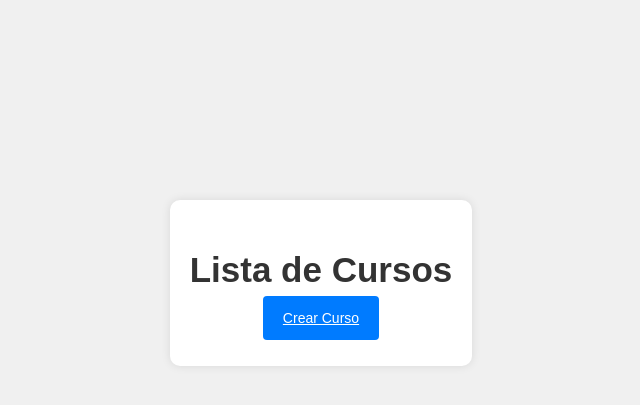
After one commit to Neusj/apoyo_alumnos, a Django app: page /cursos/ in a window 1280 px wide. The commit adds this page. Shown: the part 157-562 px from the top of the page, without its empty margins (319-959 px from the left). Run offline with Django 3.2, Linux system fonts and the light colour scheme; data that the repository does not hold is empty.

Commit message:
crear crud curso

```diff
--- a/apoyo_alumnos/urls.py
+++ b/apoyo_alumnos/urls.py
@@ -17,6 +17,7 @@ from django.contrib import admin
 from django.urls import path
 
 from django.contrib.auth import views as auth_views
+from area_estudiante.views import curso_create, curso_delete, curso_list, curso_update, estudiante_create, estudiante_delete, estudiante_list, estudiante_update, tipo_conducta_create, tipo_conducta_delete, tipo_conducta_list, tipo_conducta_update
 from home.views import CustomLoginView, CustomPasswordResetView, Home, SignUpView
 
 urlpatterns = [
@@ -27,4 +28,23 @@ urlpatterns = [
     path('login/', CustomLoginView.as_view(), name='login'),
     path('logout/', auth_views.LogoutView.as_view(), name='logout'),
     path('password_reset/', CustomPasswordResetView.as_view(), name='password_reset'),
+
+    # Curso
+    path('cursos/', curso_list, name='curso_list'),
+    path('cursos/create/', curso_create, name='curso_create'),
+    path('cursos/update/<int:pk>/', curso_update, name='curso_update'),
+    path('cursos/delete/<int:pk>/', curso_delete, name='curso_delete'),
+
+    # TipoConducta
+    path('tipo_conductas/', tipo_conducta_list, name='tipo_conducta_list'),
+    path('tipo_conductas/create/', tipo_conducta_create, name='tipo_conducta_create'),
+    path('tipo_conductas/update/<int:pk>/', tipo_conducta_update, name='tipo_conducta_update'),
+    path('tipo_conductas/delete/<int:pk>/', tipo_conducta_delete, name='tipo_conducta_delete'),
+
+    # Estudiante
+    path('estudiantes/', estudiante_list, name='estudiante_list'),
+    path('estudiantes/create/', estudiante_create, name='estudiante_create'),
+    path('estudiantes/update/<int:pk>/', estudiante_update, name='estudiante_update'),
+    path('estudiantes/delete/<int:pk>/', estudiante_delete, name='estudiante_delete'),
+
 ]
--- /dev/null
+++ b/area_estudiante/templates/curso_list.html
@@ -0,0 +1,24 @@
+{% extends 'base.html' %}
+
+{% block title %}Cursos{% endblock %}
+
+{% block content %}
+{% block nav %}
+    {% include 'nav.html' %}
+{% endblock %}
+<div class="crud-container">
+    <h2>Lista de Cursos</h2>
+    <a href="{% url 'curso_create' %}" class="btn btn-primary">Crear Curso</a>
+    <div class="course-list">
+        {% for curso in cursos %}
+            <div class="course-item">
+                <span class="course-details">{{ curso.nombre }} - {{ curso.año }} - {{ curso.seccion }}</span>
+                <div class="course-actions">
+                    <a href="{% url 'curso_update' curso.pk %}" class="btn-primary">Editar</a>
+                    <a href="{% url 'curso_delete' curso.pk %}" class="btn-danger">Eliminar</a>
+                </div>
+            </div>
+        {% endfor %}
+    </div>
+</div>
+{% endblock %}
--- a/area_estudiante/views.py
+++ b/area_estudiante/views.py
@@ -1,3 +1,102 @@
-from django.shortcuts import render
+from django.shortcuts import render, get_object_or_404, redirect
+from .models import Curso, TipoConducta, Estudiante
+from .forms import CursoForm, TipoConductaForm, EstudianteForm
 
-# Create your views here.
+# Curso
+def curso_list(request):
+    cursos = Curso.objects.all()
+    return render(request, 'curso_list.html', {'cursos': cursos})
+
+def curso_create(request):
+    if request.method == 'POST':
+        form = CursoForm(request.POST)
+        if form.is_valid():
+            form.save()
+            return redirect('curso_list')
+    else:
+        form = CursoForm()
+    return render(request, 'curso_form.html', {'form': form})
+
+def curso_update(request, pk):
+    curso = get_object_or_404(Curso, pk=pk)
+    if request.method == 'POST':
+        form = CursoForm(request.POST, instance=curso)
+        if form.is_valid():
+            form.save()
+            return redirect('curso_list')
+    else:
+        form = CursoForm(instance=curso)
+    return render(request, 'curso_form.html', {'form': form})
+
+def curso_delete(request, pk):
+    curso = get_object_or_404(Curso, pk=pk)
+    if request.method == 'POST':
+        curso.delete()
+        return redirect('curso_list')
+    return render(request, 'curso_confirm_delete.html', {'curso': curso})
+
+# TipoConducta
+def tipo_conducta_list(request):
+    tipo_conductas = TipoConducta.objects.all()
+    return render(request, 'tipo_conducta_list.html', {'tipo_conductas': tipo_conductas})
+
+def tipo_conducta_create(request):
+    if request.method == 'POST':
+        form = TipoConductaForm(request.POST)
+        if form.is_valid():
+            form.save()
+            return redirect('tipo_conducta_list')
+    else:
+        form = TipoConductaForm()
+    return render(request, 'tipo_conducta_form.html', {'form': form})
+
+def tipo_conducta_update(request, pk):
+    tipo_conducta = get_object_or_404(TipoConducta, pk=pk)
+    if request.method == 'POST':
+        form = TipoConductaForm(request.POST, instance=tipo_conducta)
+        if form.is_valid():
+            form.save()
+            return redirect('tipo_conducta_list')
+    else:
+        form = TipoConductaForm(instance=tipo_conducta)
+    return render(request, 'tipo_conducta_form.html', {'form': form})
+
+def tipo_conducta_delete(request, pk):
+    tipo_conducta = get_object_or_404(TipoConducta, pk=pk)
+    if request.method == 'POST':
+        tipo_conducta.delete()
+        return redirect('tipo_conducta_list')
+    return render(request, 'tipo_conducta_confirm_delete.html', {'tipo_conducta': tipo_conducta})
+
+# Estudiante
+def estudiante_list(request):
+    estudiantes = Estudiante.objects.all()
+    return render(request, 'estudiante_list.html', {'estudiantes': estudiantes})
+
+def estudiante_create(request):
+    if request.method == 'POST':
+        form = EstudianteForm(request.POST)
+        if form.is_valid():
+            form.save()
+            return redirect('estudiante_list')
+    else:
+        form = EstudianteForm()
+    return render(request, 'estudiante_form.html', {'form': form})
+
+def estudiante_update(request, pk):
+    estudiante = get_object_or_404(Estudiante, pk=pk)
+    if request.method == 'POST':
+        form = EstudianteForm(request.POST, instance=estudiante)
+        if form.is_valid():
+            form.save()
+            return redirect('estudiante_list')
+    else:
+        form = EstudianteForm(instance=estudiante)
+    return render(request, 'estudiante_form.html', {'form': form})
+
+def estudiante_delete(request, pk):
+    estudiante = get_object_or_404(Estudiante, pk=pk)
+    if request.method == 'POST':
+        estudiante.delete()
+        return redirect('estudiante_list')
+    return render(request, 'estudiante_confirm_delete.html', {'estudiante': estudiante})
--- a/home/static/css/style.css
+++ b/home/static/css/style.css
@@ -49,7 +49,7 @@ nav ul li a:hover {
     box-sizing: border-box;
 }
 
-.container, .login-container, .signup-container {
+.container, .login-container, .signup-container, .crud-container {
     text-align: center;
     background-color: #ffffff;
     padding: 20px;
@@ -152,3 +152,42 @@ footer {
     bottom: 0;
     width: 100%;
 }
+
+.confirm-delete {
+    display: flex;
+    flex-direction: column;
+    align-items: center;
+}
+
+.confirm-delete button {
+    margin: 10px;
+}
+
+.confirm-delete a {
+    margin: 10px;
+}
+
+.course-list {
+    margin-top: 20px;
+}
+
+.course-item {
+    background-color: #f9f9f9;
+    padding: 15px;
+    margin-bottom: 10px;
+    border-radius: 8px;
+    box-shadow: 0 0 10px rgba(0, 0, 0, 0.1);
+    display: flex;
+    justify-content: space-between;
+    align-items: center;
+}
+
+.course-details {
+    flex-grow: 1;
+}
+
+.course-actions {
+    margin-left: 20px;
+    display: flex;
+    gap: 10px;
+}
--- a/home/templates/base.html
+++ b/home/templates/base.html
@@ -20,8 +20,8 @@
         {% block content %}
         {% endblock %}
     </div>
-    <footer>
+    <!-- <footer>
         <p style="color: white;">Javier Neus</p>
-    </footer>
+    </footer> -->
 </body>
 </html>
--- a/home/templates/nav.html
+++ b/home/templates/nav.html
@@ -2,8 +2,11 @@
 {% if user.is_authenticated %}
 <nav>
     <ul>
+        <li><a href="{% url 'home' %}">Inicio</a></li>
+
         {% if user.tipo == 'administrador' %}
             <li><a href="{% url 'signup' %}">Crear Usuario</a></li>
+            <li><a href="{% url 'curso_list' %}">Cursos</a></li>
         {% endif %}
         <li><a href="{% url 'logout' %}">Cerrar Sesión</a></li>
     </ul>
```
Also changed, not shown: area_estudiante/forms.py (added, +17 -0 lines), area_estudiante/templates/curso_confirm_delete.html (added, +17 -0 lines), area_estudiante/templates/curso_form.html (added, +18 -0 lines).
